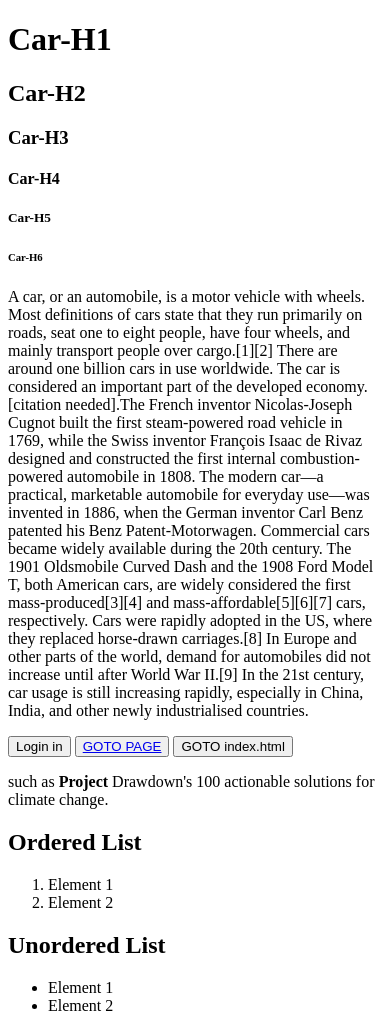
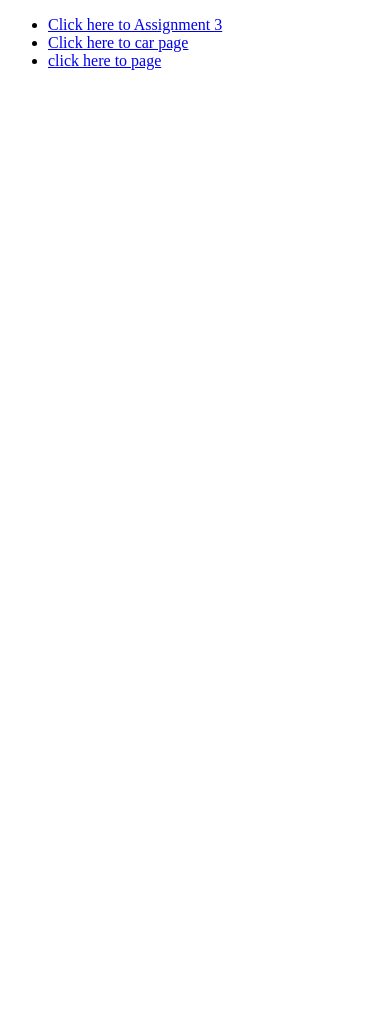
Before and after one commit to premkumar7657/Front-end, a plain HTML site: page index.html in a window 390 px wide. After the commit the page ends 844 px from the top, so only its background shows below. Drawn offline with Linux system fonts and the light colour scheme.

Commit message:
index page is uploaded

```diff
--- a/index.html
+++ b/index.html
@@ -3,34 +3,14 @@
 <head>
     <meta charset="UTF-8">
     <meta name="viewport" content="width=device-width, initial-scale=1.0">
-    <title>Basics</title>
+    <title>Main Page</title>
 </head>
 <body>
-    <h1>Car-H1</h1>
-    <h2>Car-H2</h2>
-    <h3>Car-H3</h3>
-    <h4>Car-H4</h4>
-    <h5>Car-H5</h5>
-    <h6>Car-H6</h6>
-    <p>A car, or an automobile, is a motor vehicle with wheels. Most definitions of cars state that they run primarily on roads, seat one to eight people, have four wheels, and mainly transport people over cargo.[1][2] There are around one billion cars in use worldwide. The car is considered an important part of the developed economy.[citation needed].The French inventor Nicolas-Joseph Cugnot built the first steam-powered road vehicle in 1769, while the Swiss inventor François Isaac de Rivaz designed and constructed the first internal combustion-powered automobile in 1808. The modern car—a practical, marketable automobile for everyday use—was invented in 1886, when the German inventor Carl Benz patented his Benz Patent-Motorwagen. Commercial cars became widely available during the 20th century. The 1901 Oldsmobile Curved Dash and the 1908 Ford Model T, both American cars, are widely considered the first mass-produced[3][4] and mass-affordable[5][6][7] cars, respectively. Cars were rapidly adopted in the US, where they replaced horse-drawn carriages.[8] In Europe and other parts of the world, demand for automobiles did not increase until after World War II.[9] In the 21st century, car usage is still increasing rapidly, especially in China, India, and other newly industrialised countries.</p>
-    <button>Login in</button>
-    <button><a href="page.html" target="_blank">GOTO PAGE</a></button>
-    <input type="button" value="GOTO index.html"><a href="index.html"></a></input>
-    <p>such as <b>Project</b> Drawdown's 100 actionable solutions for climate change.</p>
-
-    <h2>Ordered List</h2>
-    <ol>
-        <li>Element 1</li>
-        <li>Element 2</li>
-
-    </ol>
-    <h2>Unordered List</h2>
     <ul>
-        <li>Element 1</li>
-        <li>Element 2</li>
-
+     <li><a href="assignment-3.html">Click here to Assignment 3 </a></li>
+     <li><a href="car.html">Click here to  car page</a></li>
+     <li><a href="page.html">click here to page</a></li>
     </ul>
-
 
 </body>
 </html>
```
Also changed, not shown: assignment-3.html (+12 -6 lines), car.html (added, +36 -0 lines).
